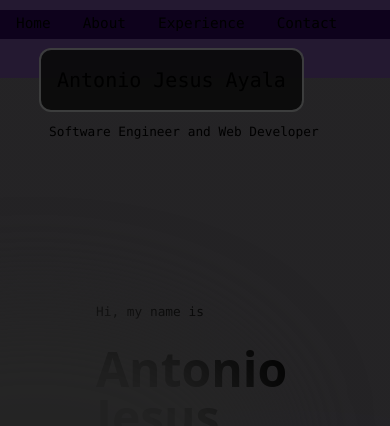
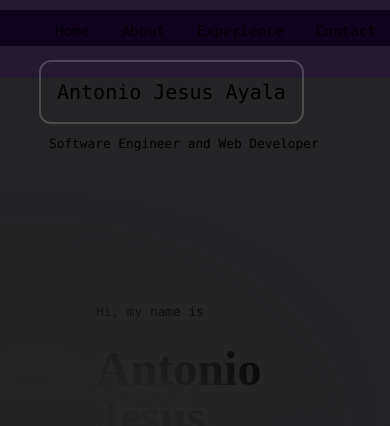
Before and after one commit to antonioclimbs/my-website-portfolio, a Next.js app: page / in a window 390 px wide. Shown: the top 426 px of the page. Built offline with nearby package versions, Linux system fonts and the light colour scheme.

Commit message:
I GOT THE HEADER PATHS TO STAY TO THE RIGHT

```diff
--- a/components/header.tsx
+++ b/components/header.tsx
@@ -20,11 +20,10 @@ const navItems = {
 };
 
 export default function Header() {
-  let pathname = usePathname() || '/';
   return (
     <nav className={styles.navbar}>
       <div className={styles.mainheader}>
-        <Link href='/'>
+        <Link href='/' className='flex'>
           <p className='text-xl font-medium'>
             Antonio Jesus Ayala
           </p>
@@ -34,7 +33,7 @@ export default function Header() {
         </span>
       </div>
 
-      <div className={styles.mobilepaths}>
+      <section className=''>
         {Object.entries(navItems).map(([path, { name }]) => {
           return (
             <Link
@@ -48,7 +47,7 @@ export default function Header() {
             </Link>
           );
         })}
-      </div>
+      </section>
     </nav >
   );
 }
--- a/pages/index.tsx
+++ b/pages/index.tsx
@@ -12,28 +12,11 @@ export default function Home() {
   return (
     <main className={styles.main}>
       <div className={styles.center}>
-        {/* <Image
-          className={styles.logo}
-          src="/next.svg"
-          alt="Next.js Logo"
-          width={180}
-          height={37}
-          priority
-        />
-        <div className={styles.thirteen}>
-          <Image
-            src="/thirteen.svg"
-            alt="13"
-            width={40}
-            height={31}
-            priority
-          />
-        </div> */}
         <h3 className={styles.description}>
           Hi, my name is
         </h3>
         <br></br>
-        <h1 className='font-bold text-5xl font-serif'>
+        <h1 className={styles.name}>
           Antonio Jesus Ayala
         </h1>
       </div>
--- a/styles/Header.module.css
+++ b/styles/Header.module.css
@@ -1,14 +1,14 @@
 .mainheader {
   font-size: 0.90rem;
   max-width: var(--max-width);
-  width: fit-content;
+  width: 100%;
   font-family: var(--font-mono);
-  padding-left: 10%;
-  padding-top: 2%;
+  /* padding-left: 10%;
+  padding-top: 2%; */
 }
 
 .mainheader a {
-  display: flex;
+  /* display: flex; */
   width: fit-content;
   gap: 0.5rem;
   padding-bottom: 10px
@@ -42,6 +42,9 @@
   background: rgba(13, 0, 27, 0.9);
   position: fixed;
   padding-bottom: 1%;
+  padding-left: 10%;
+  padding-right: 10%;
+  padding-top: 2%;
 }
 
 /* Enable hover only on non-touch devices */
@@ -52,7 +55,6 @@
   }
 }
 
-
 /* Mobile */
 @media (max-width: 700px) {
   .content {
@@ -62,16 +64,13 @@
   .navbar {
     grid-template-columns: 1fr;
     top: 10px;
-    /* margin-bottom: 120px; */
-    /* max-width: 320px; */
-    text-align: center;
     display: flex;
   }
 
   .mainheader {
     font-size: 0.8rem;
     position: fixed;
-    top: 40px;
+    top: 60px;
   }
 
   .mainheader div {
@@ -79,12 +78,6 @@
     justify-content: center;
     position: relative;
     width: 100%;
-  }
-
-  .mainheader p {
-    align-items: center;
-    inset: 0 0 auto;
-    background: rgba(10, 10, 10, .9);
   }
 
   .mainheader div {
@@ -96,12 +89,6 @@
     background: rgba(10, 10, 10, .9);
   }
 
-  /* .mobilepaths {
-    width: 100%;
-    justify-content: space-between;
-    padding-left: 1rem;
-  } */
-
   .paths {
     margin: 0;
     padding: 1rem;
--- a/styles/Home.module.css
+++ b/styles/Home.module.css
@@ -12,6 +12,7 @@
   font-size: 3rem;
   line-height: 1;
   font-weight: bold;
+  font-family: 'Kaisei Tokumin', serif;
 }
 
 .contact {
--- a/styles/globals.css
+++ b/styles/globals.css
@@ -37,7 +37,7 @@
   --callout-border-rgb: 172, 175, 176;
   --card-rgb: 180, 185, 188;
   --card-border-rgb: 131, 134, 135;
-  --path-background: 200, 200, 200
+  --path-background: 200, 200, 200;
 }
 
 @media (prefers-color-scheme: dark) {
```
